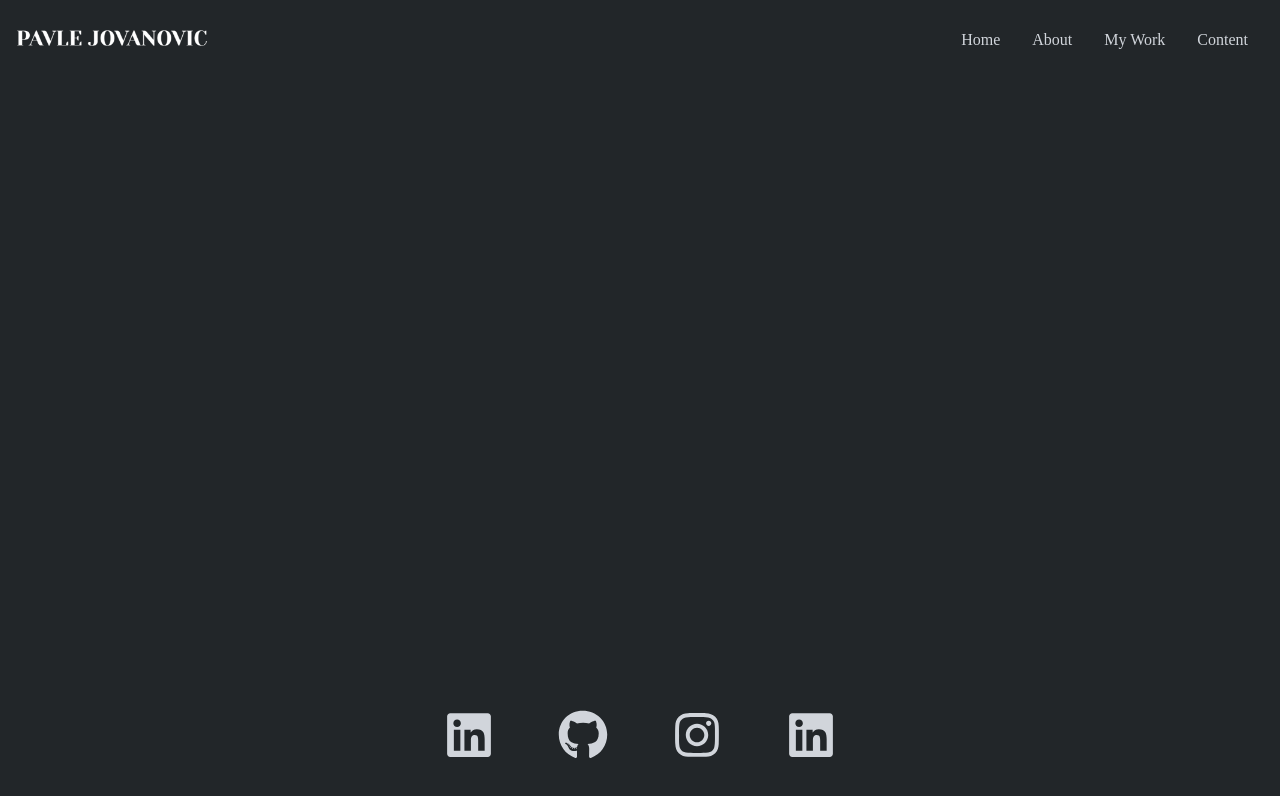
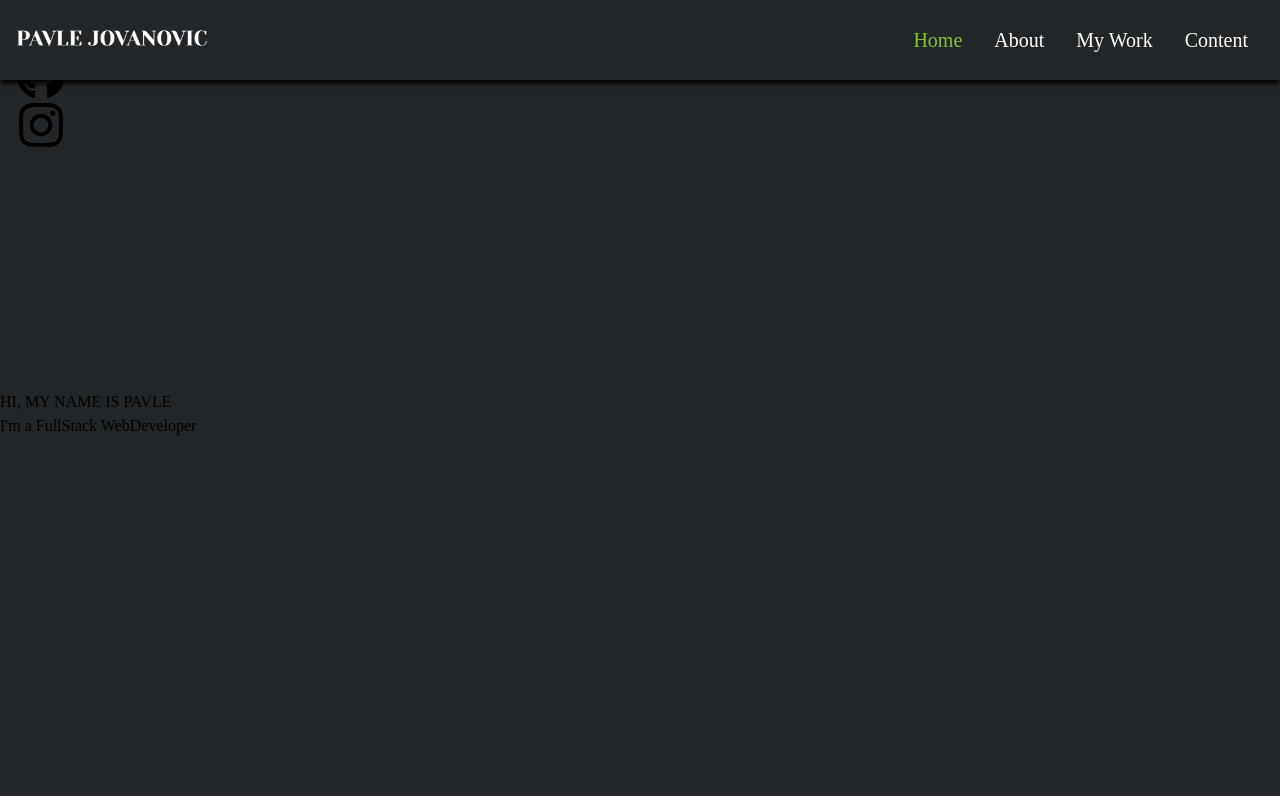
Before and after one commit to minzhoudu/portfolio, a React (Vite) app: page / in a window 1280 px wide. Shown: the top 796 px of the page. Built offline with nearby package versions, Linux system fonts and the light colour scheme.

Commit message:
reworking navbar

```diff
--- a/src/components/DesktopNav.tsx
+++ b/src/components/DesktopNav.tsx
@@ -1,5 +1,6 @@
 import { FC } from "react";
-import { FaGithub, FaInstagram, FaLinkedin } from "react-icons/fa";
+// import { FaGithub, FaInstagram, FaLinkedin } from "react-icons/fa";
+import { NavLink } from "react-router-dom";
 
 interface DesktopNavProps {}
 
@@ -7,31 +8,30 @@ const DesktopNav: FC<DesktopNavProps> = () => {
     return (
         <>
             {/* Menu */}
-            <ul className="hidden md:flex">
-                <li>Home</li>
-                <li>About</li>
-                <li>My Work</li>
-                <li>Content</li>
+            <ul className="hidden md:flex text-xl">
+                <li>
+                    <NavLink className={({ isActive }) => (isActive ? "text-primaryLime" : "")} to="/">
+                        Home
+                    </NavLink>
+                </li>
+                <li>
+                    <NavLink className={({ isActive }) => (isActive ? "text-primaryLime" : "")} to="/about">
+                        About
+                    </NavLink>
+                </li>
+                <li>
+                    <NavLink className={({ isActive }) => (isActive ? "text-primaryLime" : "")} to="/work">
+                        My Work
+                    </NavLink>
+                </li>
+                <li>
+                    <NavLink className={({ isActive }) => (isActive ? "text-primaryLime" : "")} to="/content">
+                        Content
+                    </NavLink>
+                </li>
             </ul>
 
             {/* Social icons */}
-            <div className="flex gap-x-16 fixed bottom-10 left-[50%] translate-x-[-50%]">
-                <a className="hover:opacity-50" href="/">
-                    <FaLinkedin size={50} />
-                </a>
-
-                <a className="hover:opacity-50" href="/">
-                    <FaGithub size={50} />
-                </a>
-
-                <a className="hover:opacity-50" href="/">
-                    <FaInstagram size={50} />
-                </a>
-
-                <a className="hover:opacity-50" href="/">
-                    <FaLinkedin size={50} />
-                </a>
-            </div>
         </>
     );
 };
--- a/src/components/Home.tsx
+++ b/src/components/Home.tsx
@@ -1,10 +1,36 @@
 import { FC } from "react";
+import { FaGithub, FaInstagram, FaLinkedin } from "react-icons/fa";
 // import { HiArrowNarrowRight } from "react-icons/hi";
 
 interface HomeProps {}
 
 const Home: FC<HomeProps> = () => {
-    return <div className="bg-primaryGray w-full h-screen"></div>;
+    return (
+        <main className="bg-primaryGray w-full h-screen">
+            <ul>
+                <li>
+                    <a className="hover:opacity-50" href="/">
+                        <FaLinkedin size={50} />
+                    </a>
+                </li>
+                <li>
+                    <a className="hover:opacity-50" href="/">
+                        <FaGithub size={50} />
+                    </a>
+                </li>
+                <li>
+                    <a className="hover:opacity-50" href="/">
+                        <FaInstagram size={50} />
+                    </a>
+                </li>
+            </ul>
+
+            <section className="py-[15rem]">
+                <h1>HI, MY NAME IS PAVLE</h1>
+                <p>I'm a FullStack WebDeveloper</p>
+            </section>
+        </main>
+    );
 };
 
 export default Home;
--- a/src/components/MobileNav.tsx
+++ b/src/components/MobileNav.tsx
@@ -1,37 +1,56 @@
 import { FC } from "react";
 import { FaGithub, FaInstagram, FaLinkedin } from "react-icons/fa";
+import { Link, NavLink } from "react-router-dom";
 
 interface MobileNavProps {}
 
 const MobileNav: FC<MobileNavProps> = () => {
+    const iconSize = 40;
+
     return (
         <>
             {/* Mobile menu */}
             <ul className="absolute top-0 left-0 w-full h-screen bg-primaryGray flex flex-col justify-center items-center">
-                <li className="py-6 text-4xl">Home</li>
-                <li className="py-6 text-4xl">About</li>
-                <li className="py-6 text-4xl">My Work</li>
-                <li className="py-6 text-4xl">Content</li>
+                <li className="py-6 text-4xl">
+                    <NavLink className={({ isActive }) => (isActive ? "text-primaryLime" : "")} to="/">
+                        Home
+                    </NavLink>
+                </li>
+                <li className="py-6 text-4xl">
+                    <NavLink className={({ isActive }) => (isActive ? "text-primaryLime" : "")} to="/about">
+                        About
+                    </NavLink>
+                </li>
+                <li className="py-6 text-4xl">
+                    <NavLink className={({ isActive }) => (isActive ? "text-primaryLime" : "")} to="/work">
+                        My Work
+                    </NavLink>
+                </li>
+                <li className="py-6 text-4xl">
+                    <NavLink className={({ isActive }) => (isActive ? "text-primaryLime" : "")} to="content">
+                        Content
+                    </NavLink>
+                </li>
             </ul>
 
             {/* Mobile social icons */}
 
             <div className="flex gap-x-16 fixed bottom-10 left-[50%] translate-x-[-50%]">
-                <a className="hover:opacity-50" href="/">
-                    <FaLinkedin size={50} />
-                </a>
+                <Link className="hover:opacity-50" to="">
+                    <FaLinkedin size={iconSize} />
+                </Link>
 
-                <a className="hover:opacity-50" href="/">
-                    <FaGithub size={50} />
-                </a>
+                <Link className="hover:opacity-50" to="">
+                    <FaGithub size={iconSize} />
+                </Link>
 
-                <a className="hover:opacity-50" href="/">
-                    <FaInstagram size={50} />
-                </a>
+                <Link className="hover:opacity-50" to="">
+                    <FaInstagram size={iconSize} />
+                </Link>
 
-                <a className="hover:opacity-50" href="/">
-                    <FaLinkedin size={50} />
-                </a>
+                <Link className="hover:opacity-50" to="">
+                    <FaLinkedin size={iconSize} />
+                </Link>
             </div>
         </>
     );
--- a/src/components/Navbar.tsx
+++ b/src/components/Navbar.tsx
@@ -11,7 +11,7 @@ const Navbar: FC<NavbarProps> = () => {
     const [navOpen, setNavOpen] = useState(false);
 
     return (
-        <nav className="fixed w-full h-[80px] flex justify-between items-center px-4 bg-primaryGray text-gray-300">
+        <nav className="fixed w-full h-[80px] flex justify-between items-center px-4 bg-primaryGray text-white shadow-md shadow-black">
             <div>
                 <img src={Logo} alt="PJ logo image" className="w-48" />
             </div>
@@ -20,7 +20,9 @@ const Navbar: FC<NavbarProps> = () => {
                 {navOpen ? <FaTimes /> : <FaBars />}
             </div>
 
-            {navOpen ? <MobileNav /> : <DesktopNav />}
+            <DesktopNav />
+
+            {navOpen && <MobileNav />}
         </nav>
     );
 };
--- a/tailwind.config.js
+++ b/tailwind.config.js
@@ -7,8 +7,8 @@ export default {
             colors: {
                 primaryGray: "#222629",
                 primaryLime: {
-                    DEFAULT: "86C232",
-                    dark: "669622",
+                    DEFAULT: "#86C232",
+                    dark: "#669622",
                 },
             },
         },
```
